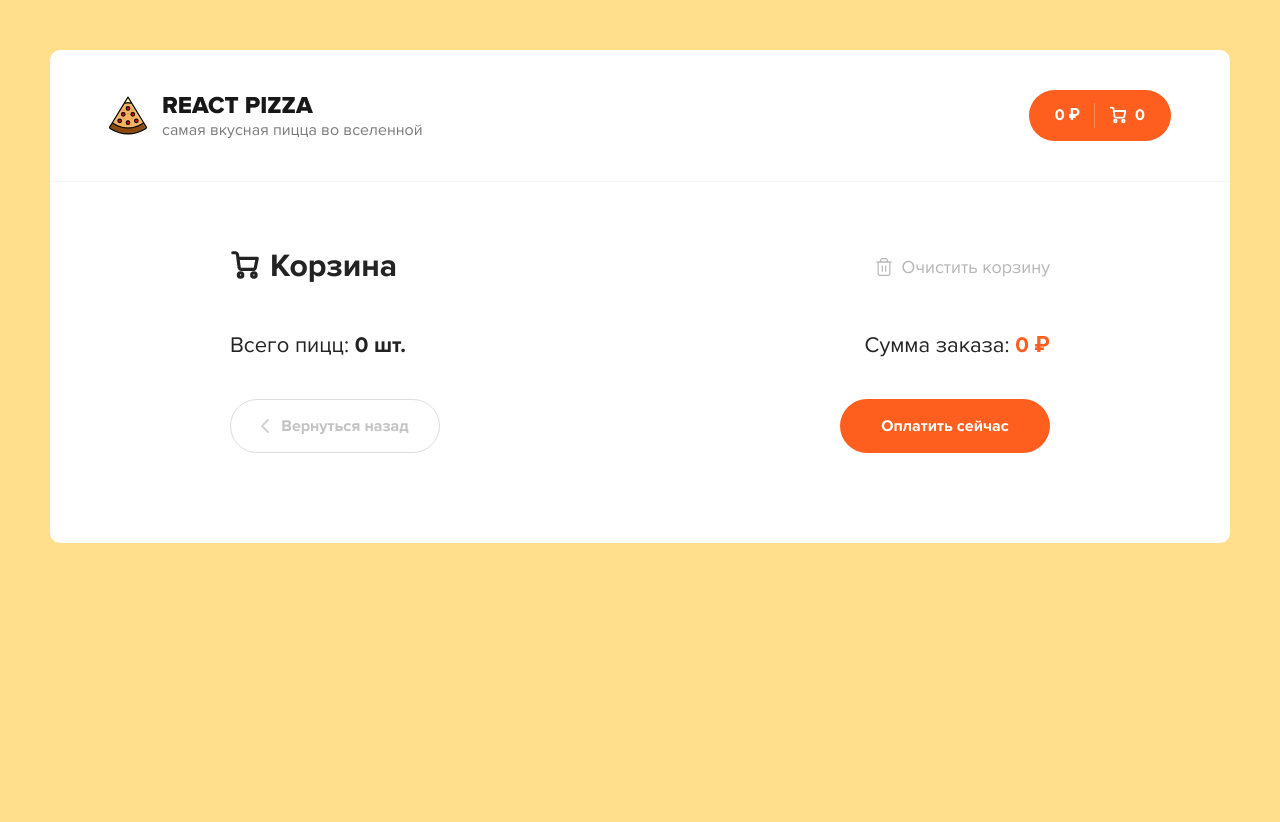
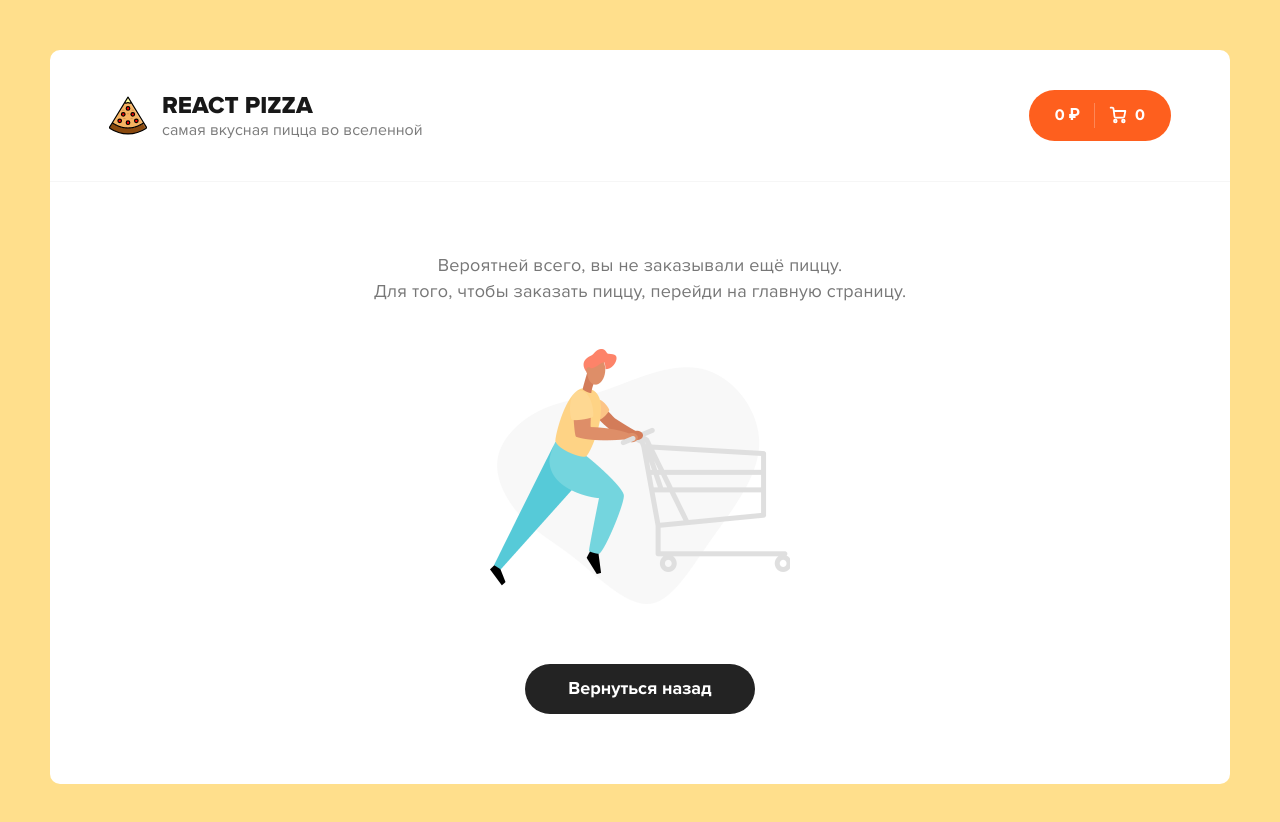
Before and after one commit to dktwho/React-Redux-Thunk-SPA-Pizza-Store-, a React (Create React App) app in the folder client/react-pizza/: page /cart in a window 1280 px wide. Shown: the top 822 px of the page. Before the commit the page ends 800 px from the top, so only its background shows below. Built offline with nearby package versions, Linux system fonts and the light colour scheme.

Commit message:
modified key in cartitem, create action - removecart, create reducer removecartitem

```diff
--- a/client/react-pizza/src/pages/Cart.jsx
+++ b/client/react-pizza/src/pages/Cart.jsx
@@ -1,7 +1,10 @@
 import React from 'react';
 import { useDispatch, useSelector } from 'react-redux';
+import { Link } from 'react-router-dom';
+
 import { CartItem } from '../components';
 import { clearCart } from '../redux/action/cart';
+import cartEmpty from '../assets/img/empty-cart.png';
 
 const Cart = () => {
   const dispatch = useDispatch();
@@ -20,6 +23,7 @@ const Cart = () => {
   return (
     <div>
       <div className="container container--cart">
+        {totalCount ? (
           <div className="cart">
             <div className="cart__top">
               <h2 className="content__title">
@@ -98,6 +102,7 @@ const Cart = () => {
             <div className="content__items">
               {addedPizzas.map((obj) => (
                 <CartItem
+                  key={`${obj.id}${obj.name}+${obj.size}+${obj.type}`}
                   name={obj.name}
                   type={obj.type}
                   size={obj.size}
@@ -141,6 +146,19 @@ const Cart = () => {
               </div>
             </div>
           </div>
+        ) : (
+          <div className="cart cart--empty">
+            <p>
+              Вероятней всего, вы не заказывали ещё пиццу.
+              <br />
+              Для того, чтобы заказать пиццу, перейди на главную страницу.
+            </p>
+            <img src={cartEmpty} alt="Empty cart" />
+            <Link to="/" className="button button--black">
+              <span>Вернуться назад</span>
+            </Link>
+          </div>
+        )}
       </div>
     </div>
   );
--- a/client/react-pizza/src/redux/action/cart.js
+++ b/client/react-pizza/src/redux/action/cart.js
@@ -6,3 +6,8 @@ export const addPizzaToCart = (pizzaObj) => ({
 export const clearCart = () => ({
   type: 'CLEAR_CART',
 })
+
+export const removeCartItem = (id) => ({
+  type: 'REMOVE_CART_ITEM',
+  payload: id
+})
--- a/client/react-pizza/src/redux/reducers/cart.js
+++ b/client/react-pizza/src/redux/reducers/cart.js
@@ -42,6 +42,17 @@ switch (action.type) {
       totalCount: 0,
     }
 
+    case 'REMOVE_CART_ITEM': {
+    const newItems = {
+      ...state.items
+    }
+    delete newItems[action.payload]
+    return {
+      ...state,
+      items:newItems
+    }
+  }
+
   default:
     return state;
   }
```
Lines whose indentation alone changed are shown as unchanged.
